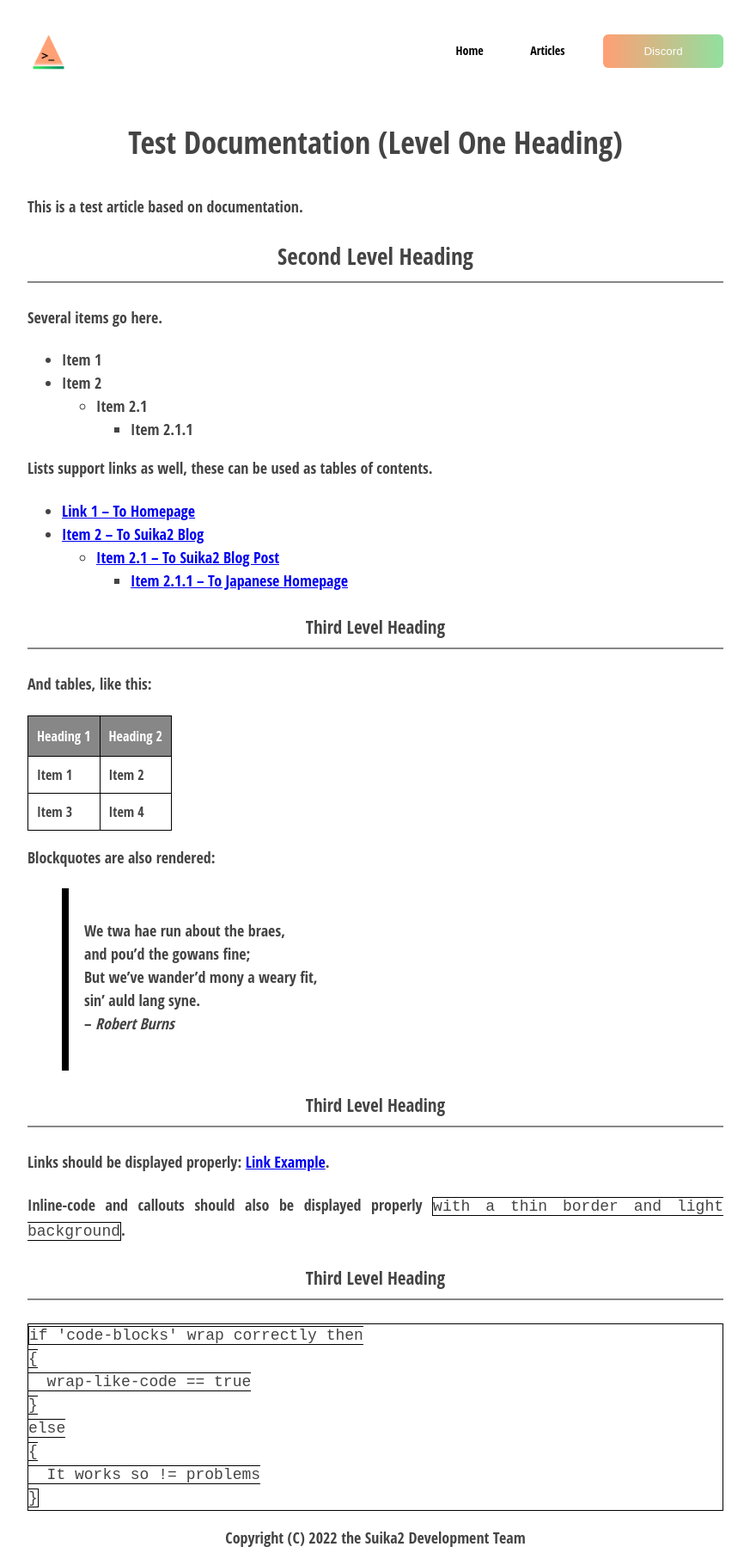
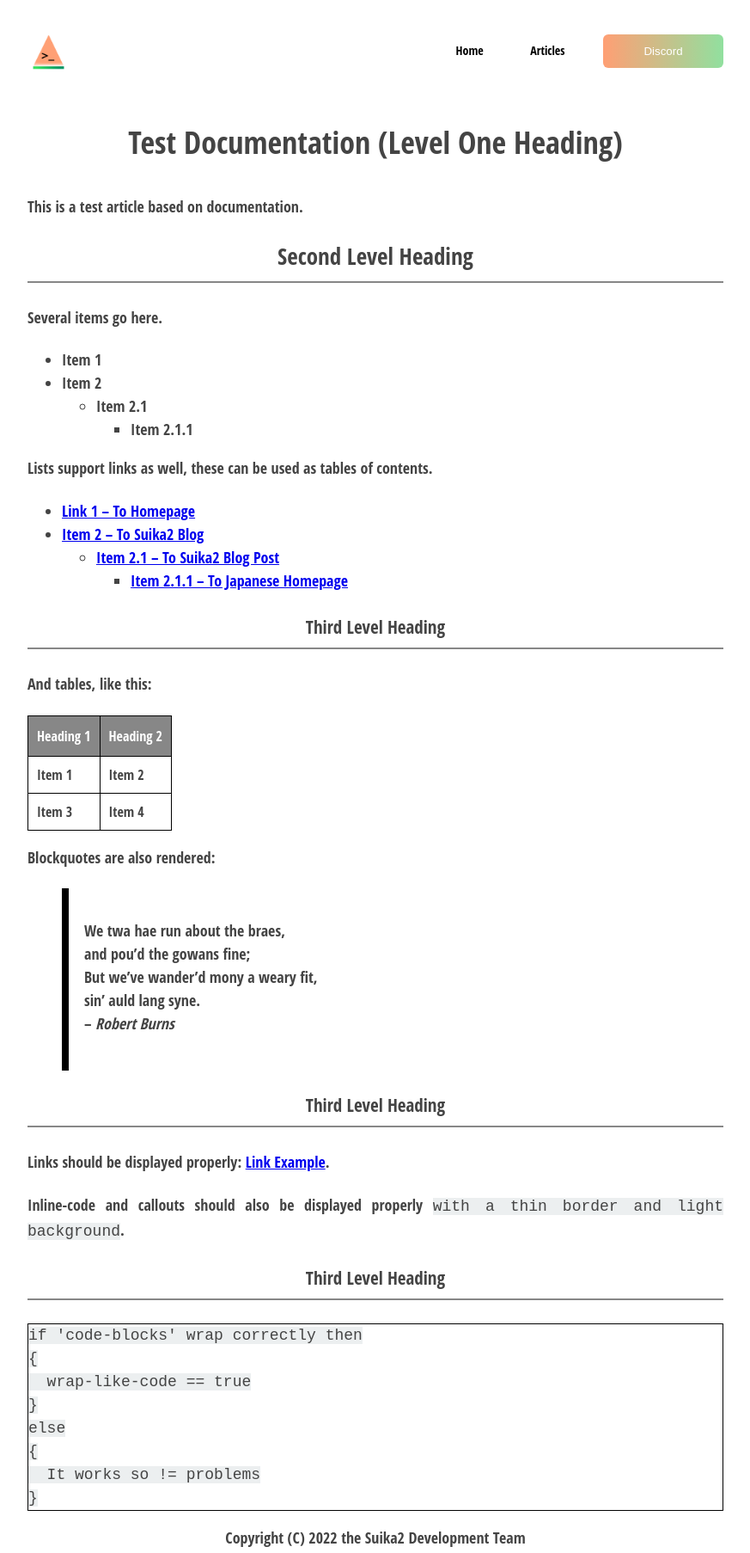
Before and after one commit to suika2engine/suika2engine.github.io, a Jekyll site: the page built from docs/doc-test.md, in a window 1280 px wide. Shown: the whole page at 86% size, without its empty margins (203-1076 px from the left). Built offline with Jekyll 4.4.1, drawn with Linux system fonts in a browser that asks for light colours; our own code applies the rules of GitHub Pages for plain Markdown files.

Commit message:
Update article-style.css

```diff
--- a/styles/article-style.css
+++ b/styles/article-style.css
@@ -143,7 +143,7 @@ pre {
 }
 
 code {
-  border: 1px solid var(--Text);
+  background-color: #ECEFF0;
 }
 
 /* Tables */
```
